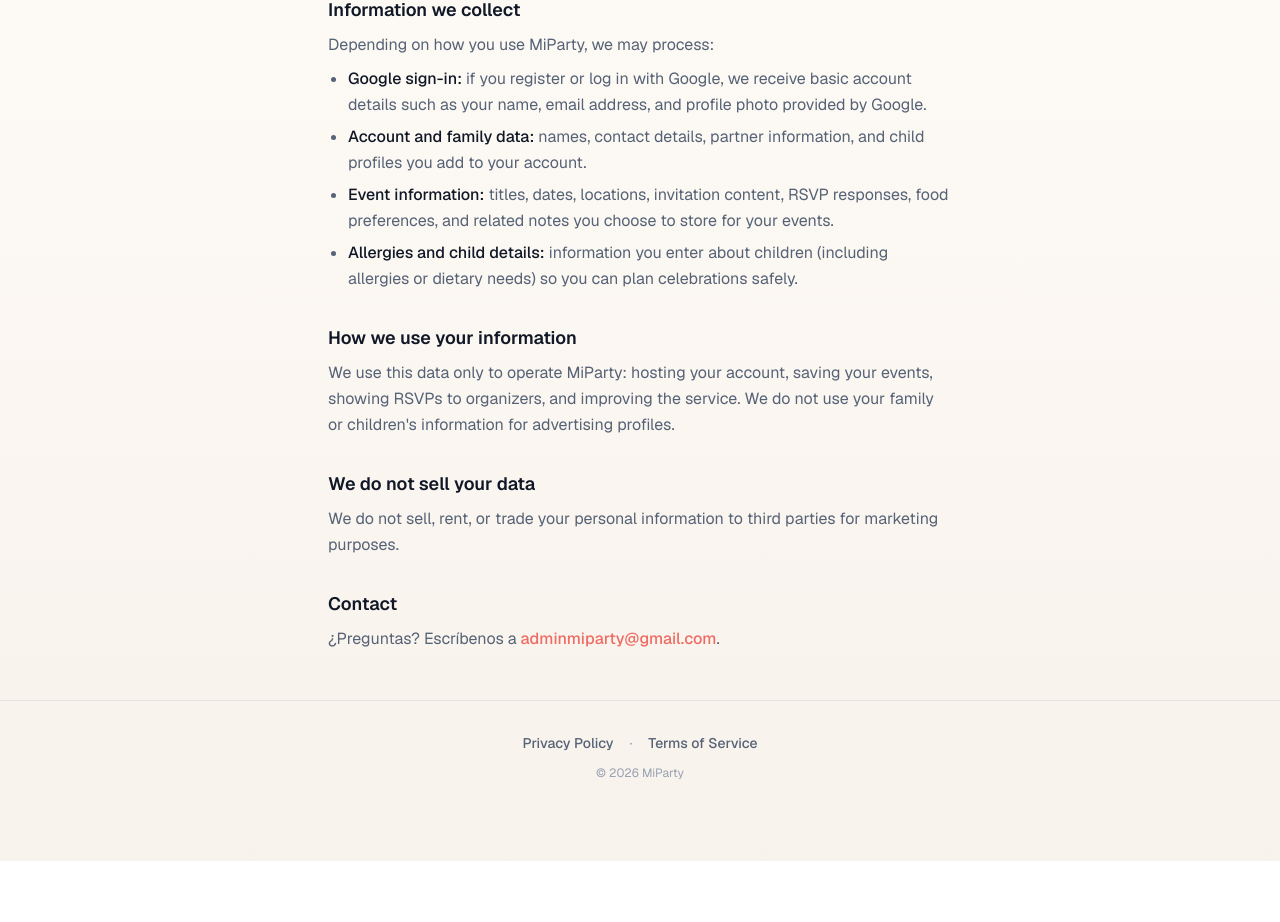
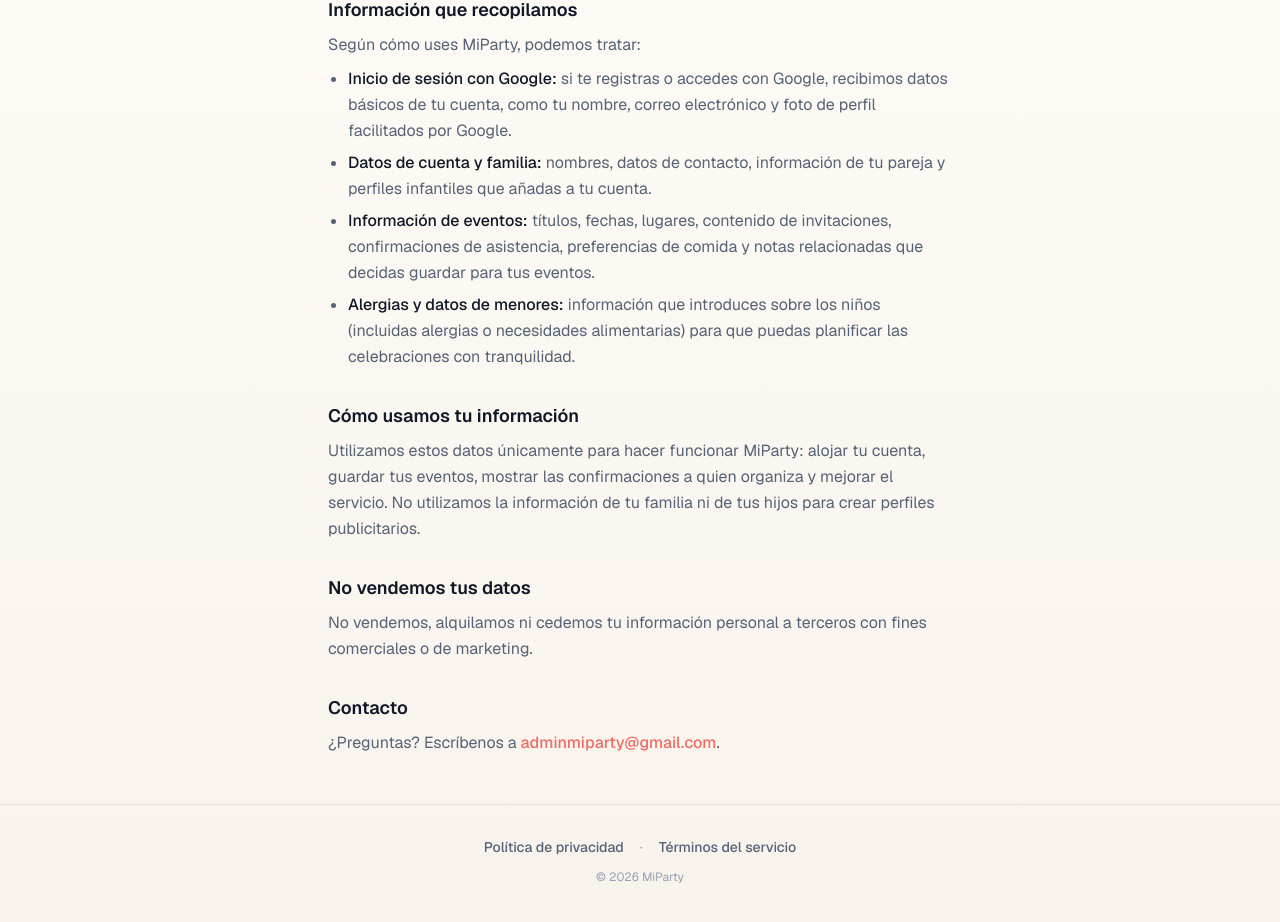
Before and after one commit to adminmiparty/miparty-app, a Next.js app: page /privacy in a window 1280 px wide. Shown: the part 376-1298 px from the top of the page. Before the commit the page ends 1237 px from the top, so only its background shows below. Built offline with nearby package versions, Linux system fonts and the light colour scheme.

Commit message:
Translate legal pages to Spanish and refine footer links

```diff
--- a/src/app/privacy/page.tsx
+++ b/src/app/privacy/page.tsx
@@ -2,59 +2,64 @@ import type { Metadata } from 'next'
 import LegalPageShell, { LegalContact, LegalSection } from '@/components/legal/LegalPageShell'
 
 export const metadata: Metadata = {
-  title: 'Privacy Policy | MiParty',
-  description: 'How MiParty collects, uses, and protects your family and event data.',
+  title: 'Política de privacidad | MiParty',
+  description:
+    'Cómo MiParty recopila, utiliza y protege los datos de tu familia y de tus eventos.',
 }
 
 export default function PrivacyPage() {
   return (
-    <LegalPageShell title="Privacy Policy">
-      <LegalSection title="Overview">
+    <LegalPageShell title="Política de privacidad">
+      <LegalSection title="Resumen">
         <p>
-          MiParty helps families organize birthdays and celebrations. This policy explains what
-          information we collect and how we use it. We keep things simple and never sell your data.
+          MiParty ayuda a las familias a organizar cumpleaños y celebraciones. Esta política
+          explica qué información recopilamos y cómo la utilizamos. Lo mantenemos sencillo: nunca
+          vendemos tus datos.
         </p>
       </LegalSection>
 
-      <LegalSection title="Information we collect">
-        <p>Depending on how you use MiParty, we may process:</p>
+      <LegalSection title="Información que recopilamos">
+        <p>Según cómo uses MiParty, podemos tratar:</p>
         <ul className="list-disc space-y-1.5 pl-5">
           <li>
-            <strong className="font-medium text-[var(--brand-text)]">Google sign-in:</strong> if
-            you register or log in with Google, we receive basic account details such as your name,
-            email address, and profile photo provided by Google.
+            <strong className="font-medium text-[var(--brand-text)]">Inicio de sesión con Google:</strong>{' '}
+            si te registras o accedes con Google, recibimos datos básicos de tu cuenta, como tu
+            nombre, correo electrónico y foto de perfil facilitados por Google.
           </li>
           <li>
-            <strong className="font-medium text-[var(--brand-text)]">Account and family data:</strong>{' '}
-            names, contact details, partner information, and child profiles you add to your account.
+            <strong className="font-medium text-[var(--brand-text)]">Datos de cuenta y familia:</strong>{' '}
+            nombres, datos de contacto, información de tu pareja y perfiles infantiles que añadas a
+            tu cuenta.
           </li>
           <li>
-            <strong className="font-medium text-[var(--brand-text)]">Event information:</strong>{' '}
-            titles, dates, locations, invitation content, RSVP responses, food preferences, and
-            related notes you choose to store for your events.
+            <strong className="font-medium text-[var(--brand-text)]">Información de eventos:</strong>{' '}
+            títulos, fechas, lugares, contenido de invitaciones, confirmaciones de asistencia,
+            preferencias de comida y notas relacionadas que decidas guardar para tus eventos.
           </li>
           <li>
-            <strong className="font-medium text-[var(--brand-text)]">Allergies and child details:</strong>{' '}
-            information you enter about children (including allergies or dietary needs) so you can
-            plan celebrations safely.
+            <strong className="font-medium text-[var(--brand-text)]">Alergias y datos de menores:</strong>{' '}
+            información que introduces sobre los niños (incluidas alergias o necesidades
+            alimentarias) para que puedas planificar las celebraciones con tranquilidad.
           </li>
         </ul>
       </LegalSection>
 
-      <LegalSection title="How we use your information">
-        <p>We use this data only to operate MiParty: hosting your account, saving your events,
-          showing RSVPs to organizers, and improving the service. We do not use your family or
-          children&apos;s information for advertising profiles.</p>
-      </LegalSection>
-
-      <LegalSection title="We do not sell your data">
+      <LegalSection title="Cómo usamos tu información">
         <p>
-          We do not sell, rent, or trade your personal information to third parties for marketing
-          purposes.
+          Utilizamos estos datos únicamente para hacer funcionar MiParty: alojar tu cuenta, guardar
+          tus eventos, mostrar las confirmaciones a quien organiza y mejorar el servicio. No
+          utilizamos la información de tu familia ni de tus hijos para crear perfiles publicitarios.
         </p>
       </LegalSection>
 
-      <LegalSection title="Contact">
+      <LegalSection title="No vendemos tus datos">
+        <p>
+          No vendemos, alquilamos ni cedemos tu información personal a terceros con fines
+          comerciales o de marketing.
+        </p>
+      </LegalSection>
+
+      <LegalSection title="Contacto">
         <LegalContact />
       </LegalSection>
     </LegalPageShell>
--- a/src/app/terms/page.tsx
+++ b/src/app/terms/page.tsx
@@ -2,45 +2,46 @@ import type { Metadata } from 'next'
 import LegalPageShell, { LegalContact, LegalSection } from '@/components/legal/LegalPageShell'
 
 export const metadata: Metadata = {
-  title: 'Terms of Service | MiParty',
-  description: 'Terms for using the MiParty family event organization platform.',
+  title: 'Términos del servicio | MiParty',
+  description: 'Condiciones de uso de la plataforma MiParty para organizar eventos familiares.',
 }
 
 export default function TermsPage() {
   return (
-    <LegalPageShell title="Terms of Service">
-      <LegalSection title="About MiParty">
+    <LegalPageShell title="Términos del servicio">
+      <LegalSection title="Qué es MiParty">
         <p>
-          MiParty is a family event organization platform. It helps you create invitations, manage
-          RSVPs, and keep celebration details in one place.
+          MiParty es una plataforma para organizar eventos en familia. Te ayuda a crear
+          invitaciones, gestionar confirmaciones de asistencia y tener todos los detalles de la
+          celebración en un solo sitio.
         </p>
       </LegalSection>
 
-      <LegalSection title="Your content">
+      <LegalSection title="Tu contenido">
         <p>
-          You are responsible for the content you publish through MiParty, including invitation text,
-          images, locations, and messages to guests. Please share accurate information and only
-          content you have the right to use.
+          Eres responsable del contenido que publicas en MiParty, incluidos textos de invitación,
+          imágenes, ubicaciones y mensajes a los invitados. Comparte información veraz y solo
+          contenido que tengas derecho a utilizar.
         </p>
       </LegalSection>
 
-      <LegalSection title="Service provided as-is">
+      <LegalSection title="Servicio prestado «tal cual»">
         <p>
-          MiParty is provided &quot;as is&quot; and &quot;as available.&quot; We work to keep the
-          platform reliable, but we do not guarantee uninterrupted access or that every feature will
-          meet every specific need.
+          MiParty se ofrece «tal cual» y «según disponibilidad». Trabajamos para que la plataforma
+          sea fiable, pero no garantizamos un acceso ininterrumpido ni que cada función cubra
+          cualquier necesidad concreta.
         </p>
       </LegalSection>
 
-      <LegalSection title="Respectful use">
+      <LegalSection title="Uso respetuoso">
         <p>
-          You agree to use MiParty lawfully and respectfully. Do not harass others, upload harmful
-          material, attempt to disrupt the service, or misuse guest or family data you access through
-          the platform.
+          Te comprometes a utilizar MiParty de forma lícita y respetuosa. No acoses a otras
+          personas, subas material dañino, intentes alterar el servicio ni uses de forma indebida
+          los datos de invitados o familiares a los que accedas a través de la plataforma.
         </p>
       </LegalSection>
 
-      <LegalSection title="Contact">
+      <LegalSection title="Contacto">
         <LegalContact />
       </LegalSection>
     </LegalPageShell>
--- a/src/components/LandingFooter.tsx
+++ b/src/components/LandingFooter.tsx
@@ -59,14 +59,14 @@ export default function LandingFooter() {
             href="/privacy"
             className="font-medium text-[var(--brand-text-secondary)] transition hover:text-[var(--brand-accent-dark)]"
           >
-            Privacy Policy
+            Política de privacidad
           </Link>
           <span aria-hidden>·</span>
           <Link
             href="/terms"
             className="font-medium text-[var(--brand-text-secondary)] transition hover:text-[var(--brand-accent-dark)]"
           >
-            Terms of Service
+            Términos del servicio
           </Link>
         </div>
       </div>
--- a/src/components/legal/LegalPageShell.tsx
+++ b/src/components/legal/LegalPageShell.tsx
@@ -69,7 +69,7 @@ export default function LegalPageShell({
               href="/privacy"
               className="font-medium text-[var(--brand-text-secondary)] transition hover:text-[var(--brand-accent-dark)]"
             >
-              Privacy Policy
+              Política de privacidad
             </Link>
             <span className="text-[var(--brand-text-muted)]" aria-hidden>
               ·
@@ -78,7 +78,7 @@ export default function LegalPageShell({
               href="/terms"
               className="font-medium text-[var(--brand-text-secondary)] transition hover:text-[var(--brand-accent-dark)]"
             >
-              Terms of Service
+              Términos del servicio
             </Link>
           </div>
           <p className="text-xs text-[var(--brand-text-muted)]">
```
